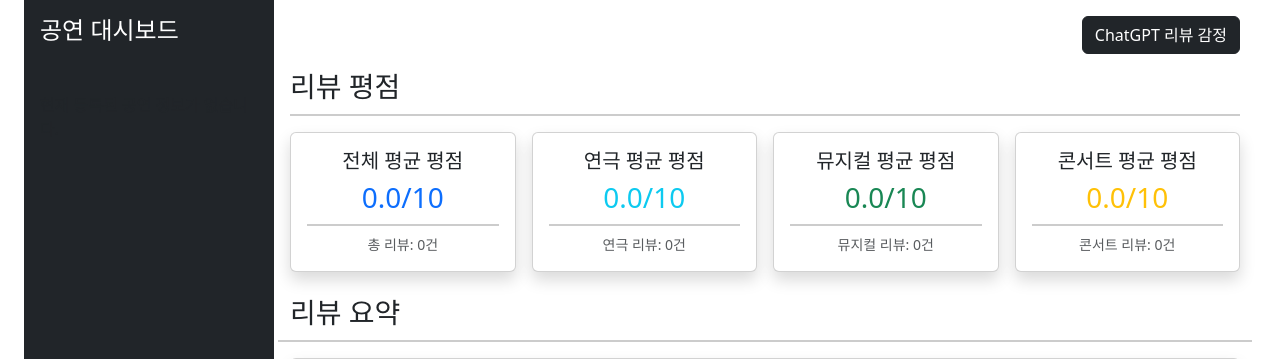
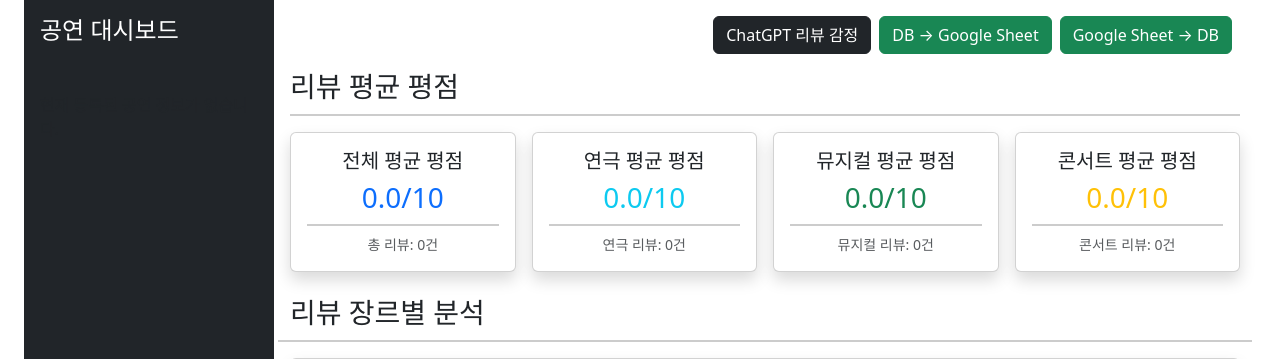
Before and after one commit to jwlee07/JWTicket, a Django app: template jwdata/review/templates/review/index.html in a window 1280 px wide. Shown: the top 359 px of the page. Run offline with Django 5.2, Linux system fonts and the light colour scheme; the template is opened without the code that fills it, so the values that code supplies are empty.

Commit message:
feat: google sheets <-> db 동기화 버튼 추가

```diff
--- a/jwdata/review/chatgpt.py
+++ b/jwdata/review/chatgpt.py
@@ -42,7 +42,7 @@ def analyze_sentiment(review_text):
 
 def update_reviews_with_sentiment(request):
     sleep_time = 2
-    max_updates = 30
+    max_updates = 100
 
     reviews_to_update = Review.objects.filter(emotion__isnull=True, description__isnull=False).exclude(description="")[:max_updates]
 
--- a/jwdata/review/templates/review/index.html
+++ b/jwdata/review/templates/review/index.html
@@ -75,10 +75,12 @@
     <div class="flex-grow-1 p-3">
         <!-- 우측 상단 버튼 (ChatGPT 감정 분석 업데이트) -->
         <div class="d-flex justify-content-end mb-3">
-            <a href="{% url 'update_sentiment' %}" class="btn btn-dark">ChatGPT 리뷰 감정</a>
+            <a href="{% url 'update_sentiment' %}" class="btn btn-dark me-2">ChatGPT 리뷰 감정</a>
+            <a href="{% url 'sync_db_to_sheet' %}" class="btn btn-success me-2">DB → Google Sheet</a>
+            <a href="{% url 'sync_sheet_to_db' %}" class="btn btn-success me-2">Google Sheet → DB</a>
         </div>
 
-        <h3 class="mb-3">리뷰 평점</h3>
+        <h3 class="mb-3">리뷰 평균 평점</h3>
         <!-- 평점 요약 카드 섹션 -->
         <div class="row g-3 mb-4">
             <div class="col-12 col-md-6 col-lg-3">
@@ -124,7 +126,7 @@
 
         <!-- 리뷰 요약 섹션 -->
         <div class="row">
-            <h3 class="mb-3">리뷰 요약</h3>
+            <h3 class="mb-3">리뷰 장르별 분석</h3>
 
             <!-- [전체] 섹션 -->
             <div class="col-12 mb-3">
```
